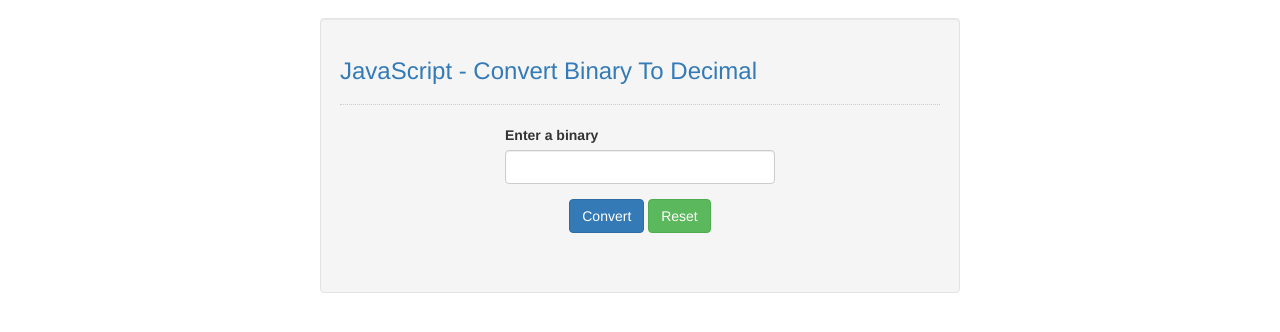
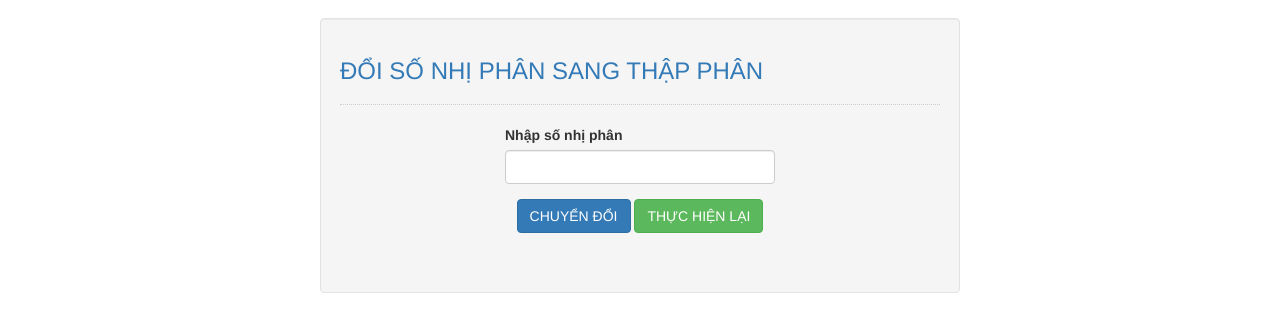
Before and after one commit to MiniLessons/NhiPhan-ThapPhan, a plain HTML site: page index.html in a window 1280 px wide. Shown: the part 54-386 px from the top of the page. Drawn offline with Linux system fonts and the light colour scheme.

Commit message:
Update index.html

```diff
--- a/index.html
+++ b/index.html
@@ -10,15 +10,15 @@
 	</nav>
 	<div class="col-md-3"></div>
 	<div class="col-md-6 well">
-		<h3 class="text-primary">JavaScript - Convert Binary To Decimal</h3>
+		<h3 class="text-primary">ĐỔI SỐ NHỊ PHÂN SANG THẬP PHÂN</h3>
 		<hr style="border-top:1px dotted #ccc;"/>
 		<div class="col-md-3"></div>
 		<div class="col-md-6">
 			<div class="form-group">
-				<label>Enter a binary</label>
+				<label>Nhập số nhị phân</label>
 				<input type = "number" id="binary" class="form-control"/>
 			</div>
-			<center><button class="btn btn-primary" onclick="binaryToDecimal();">Convert</button> <button class="btn btn-success" onclick="reset();">Reset</button></center>
+			<center><button class="btn btn-primary" onclick="binaryToDecimal();">CHUYỂN ĐỔI</button> <button class="btn btn-success" onclick="reset();">THỰC HIỆN LẠI</button></center>
 
 			<br><br>
 			<div id = "result"></div>
```
